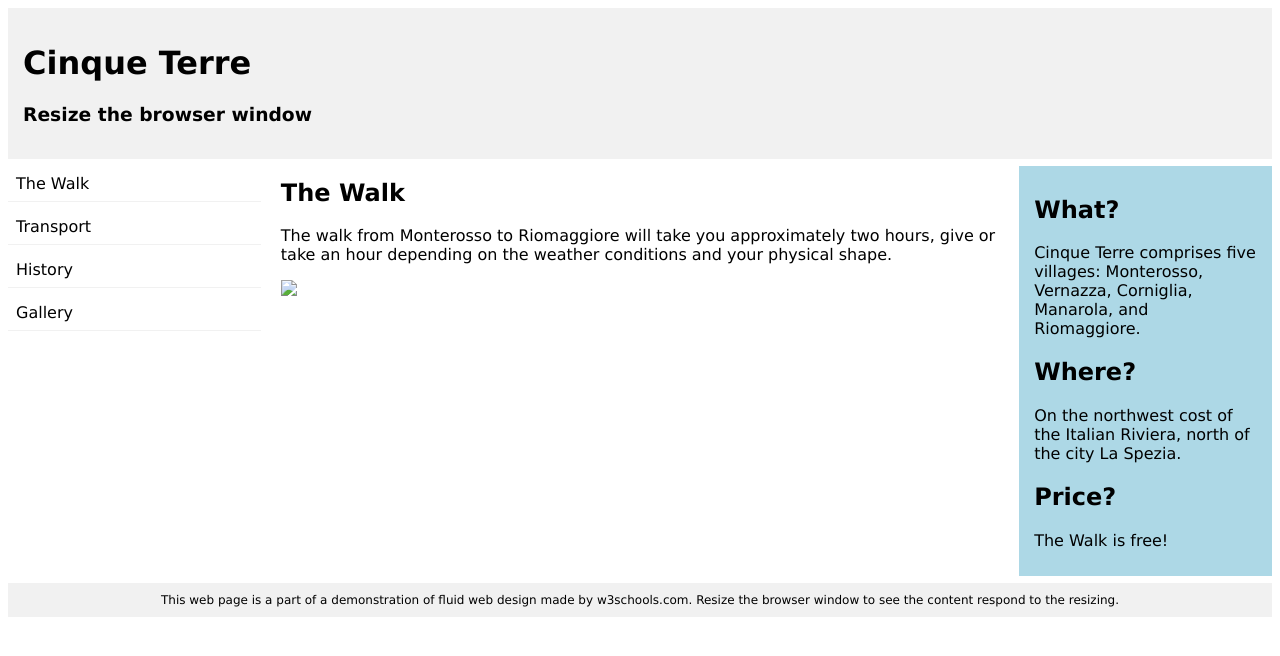
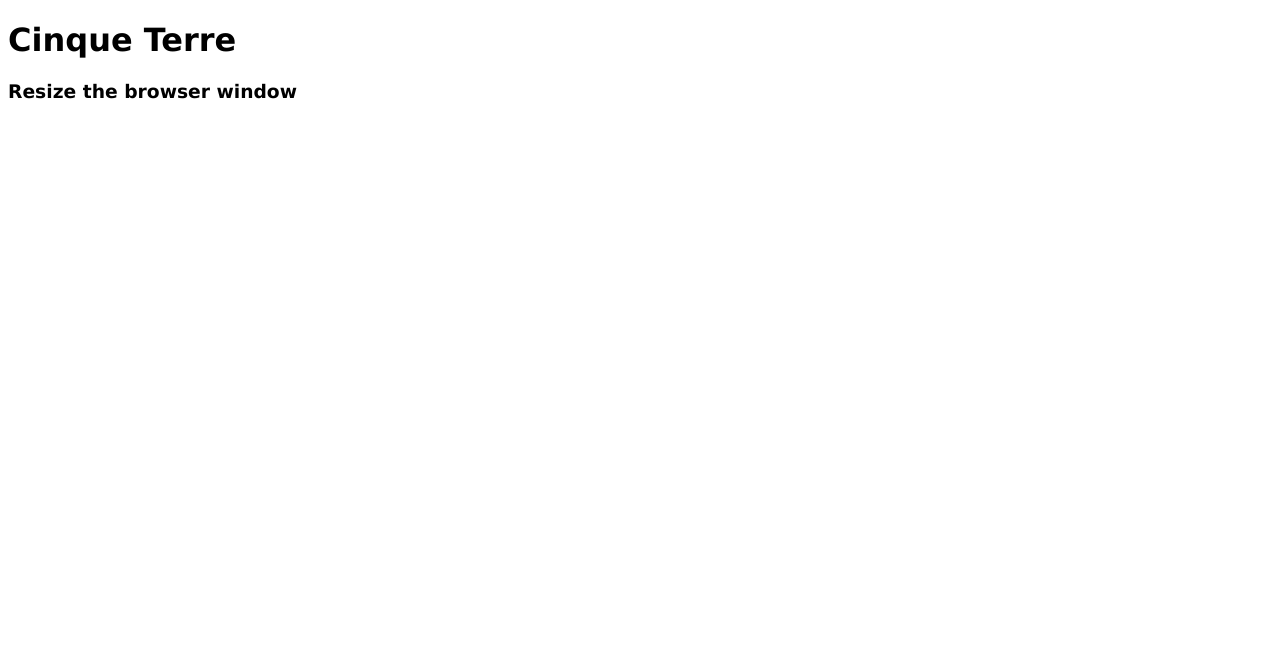
Before and after one commit to chehbounkflemingc/chehbounkflemingc.github.io, a plain HTML site: page index.html in a window 1280 px wide. Drawn offline with Linux system fonts and the light colour scheme.

Commit message:
Update index.html

```diff
--- a/index.html
+++ b/index.html
@@ -2,84 +2,14 @@
 <html>
 <head>
 <meta name="viewport" content="width=device-width, initial-scale=1.0">
-<style>
-* {
-  box-sizing: border-box;
-}
-.menu {
-  float: left;
-  width: 20%;
-}
-.menuitem {
-  padding: 8px;
-  margin-top: 7px;
-  border-bottom: 1px solid #f1f1f1;
-}
-.main {
-  float: left;
-  width: 60%;
-  padding: 0 20px;
-  overflow: hidden;
-}
-.right {
-  background-color: lightblue;
-  float: left;
-  width: 20%;
-  padding: 10px 15px;
-  margin-top: 7px;
-}
 
-@media only screen and (max-width:800px) {
-  /* For tablets: */
-  .main {
-    width: 80%;
-    padding: 0;
-  }
-  .right {
-    width: 100%;
-  }
-}
-@media only screen and (max-width:500px) {
-  /* For mobile phones: */
-  .menu, .main, .right {
-    width: 100%;
-  }
-}
-</style>
 </head>
 <body style="font-family:Verdana;">
 
-<div style="background-color:#f1f1f1;padding:15px;">
+<div>
   <h1>Cinque Terre</h1>
   <h3>Resize the browser window</h3>
 </div>
 
-<div style="overflow:auto">
-  <div class="menu">
-    <div class="menuitem">The Walk</div>
-    <div class="menuitem">Transport</div>
-    <div class="menuitem">History</div>
-    <div class="menuitem">Gallery</div>
-  </div>
-
-  <div class="main">
-    <h2>The Walk</h2>
-    <p>The walk from Monterosso to Riomaggiore will take you approximately two hours, give or take an hour depending on the weather conditions and your physical shape.</p>
-    <img src="img_5terre.jpg" style="width:100%">
-  </div>
-
-  <div class="right">
-    <h2>What?</h2>
-    <p>Cinque Terre comprises five villages: Monterosso, Vernazza, Corniglia, Manarola, and Riomaggiore.</p>
-    <h2>Where?</h2>
-    <p>On the northwest cost of the Italian Riviera, north of the city La Spezia.</p>
-    <h2>Price?</h2>
-    <p>The Walk is free!</p>
-  </div>
-</div>
-
-
-<div style="background-color:#f1f1f1;text-align:center;padding:10px;margin-top:7px;font-size:12px;"> This web page is a part of a demonstration of fluid web design made by w3schools.com. Resize the browser window to see the content respond to the resizing.</div>
-
 </body>
 </html>
```
